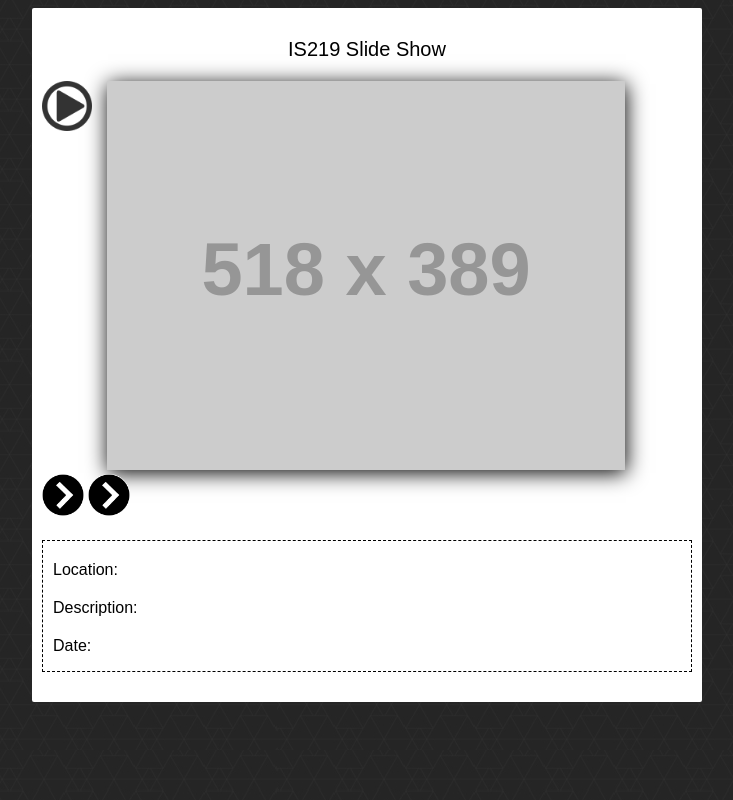
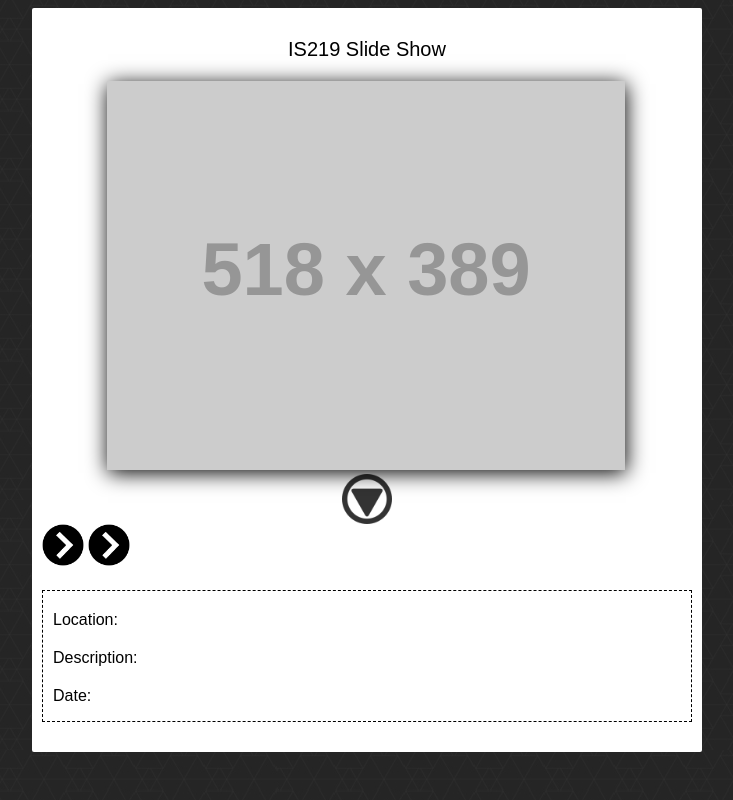
Before and after one commit to cog3/ProjectTwoIS219, a PHP site: page /index.html in a window 1280 px wide. Shown: the whole page, without its empty margins (273-1006 px from the left). Run offline with PHP 8.4, Linux system fonts and the light colour scheme; grey boxes labelled with a size stand in for pictures from a placeholder-image service; some libraries are stand-ins or nearby versions.

Commit message:
center and rotate top arrow

```diff
--- a/css/style.css
+++ b/css/style.css
@@ -25,12 +25,20 @@ body {
 }
 
 .moreIndicator {
+	clear: both;
+	margin-left: auto;
+	margin-right: auto;
+	display: block;
 	height: 50px;
 	width: 50px;
-	position: absolute;
-	z-index: 3;
+	z-index: 10000;
 	opacity: .8;
 	top: 0px;
+	-webkit-transform: rotate(90deg);
+    -moz-transform: rotate(90deg);
+    -o-transform: rotate(90deg);
+    -ms-transform: rotate(90deg);
+    transform: rotate(90deg);
 }
 
 .thumbnail {
```
